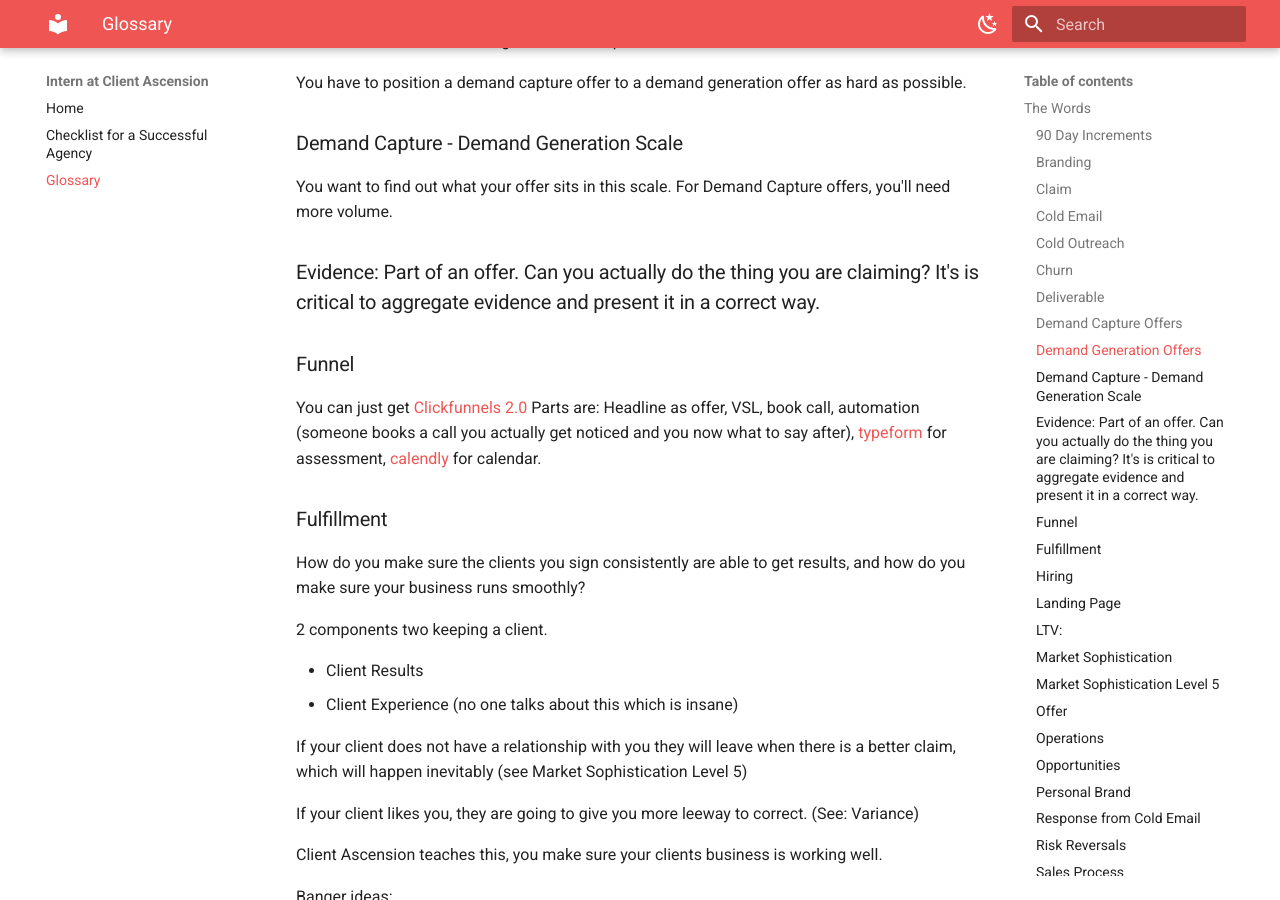
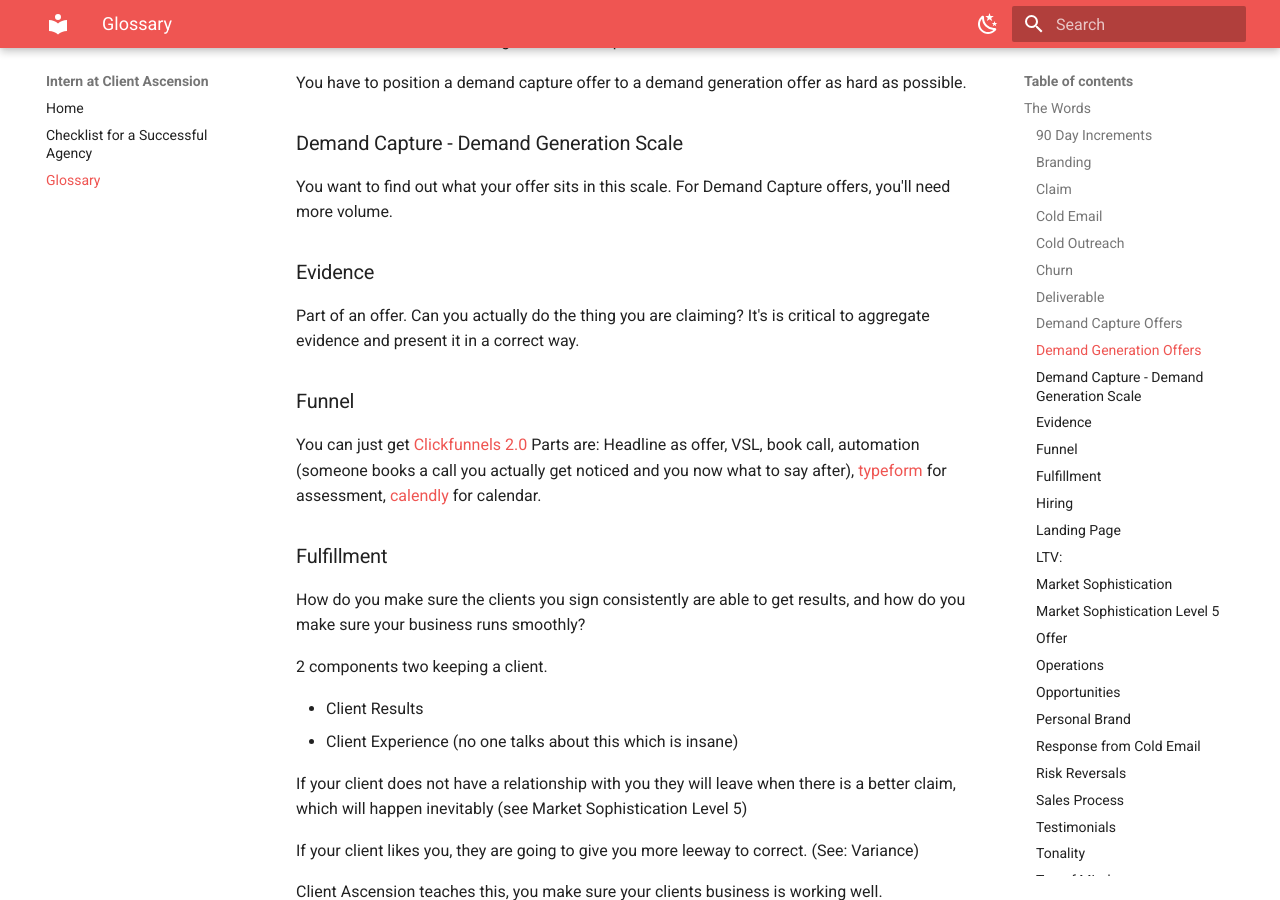
Before and after one commit to kantarcise/stopbeingpoor, an MkDocs documentation site: the page built from docs/glossary.md, in a window 1280 px wide and 900 px high, scrolled down 2008 px. Built offline with MkDocs 1.6.1 and Material for MkDocs 9.7.7, drawn with Linux system fonts in a browser that asks for light colours.

Commit message:
fix headline

```diff
--- a/docs/glossary.md
+++ b/docs/glossary.md
@@ -72,7 +72,9 @@ You have to position a demand capture offer to a demand generation offer as hard
 
 You want to find out what your offer sits in this scale. For Demand Capture offers, you'll need more volume.
 
-### Evidence: Part of an offer. Can you actually do the thing you are claiming? It's is critical to aggregate evidence and present it in a correct way.
+### Evidence
+
+Part of an offer. Can you actually do the thing you are claiming? It's is critical to aggregate evidence and present it in a correct way.
 
 ### Funnel
 
```
